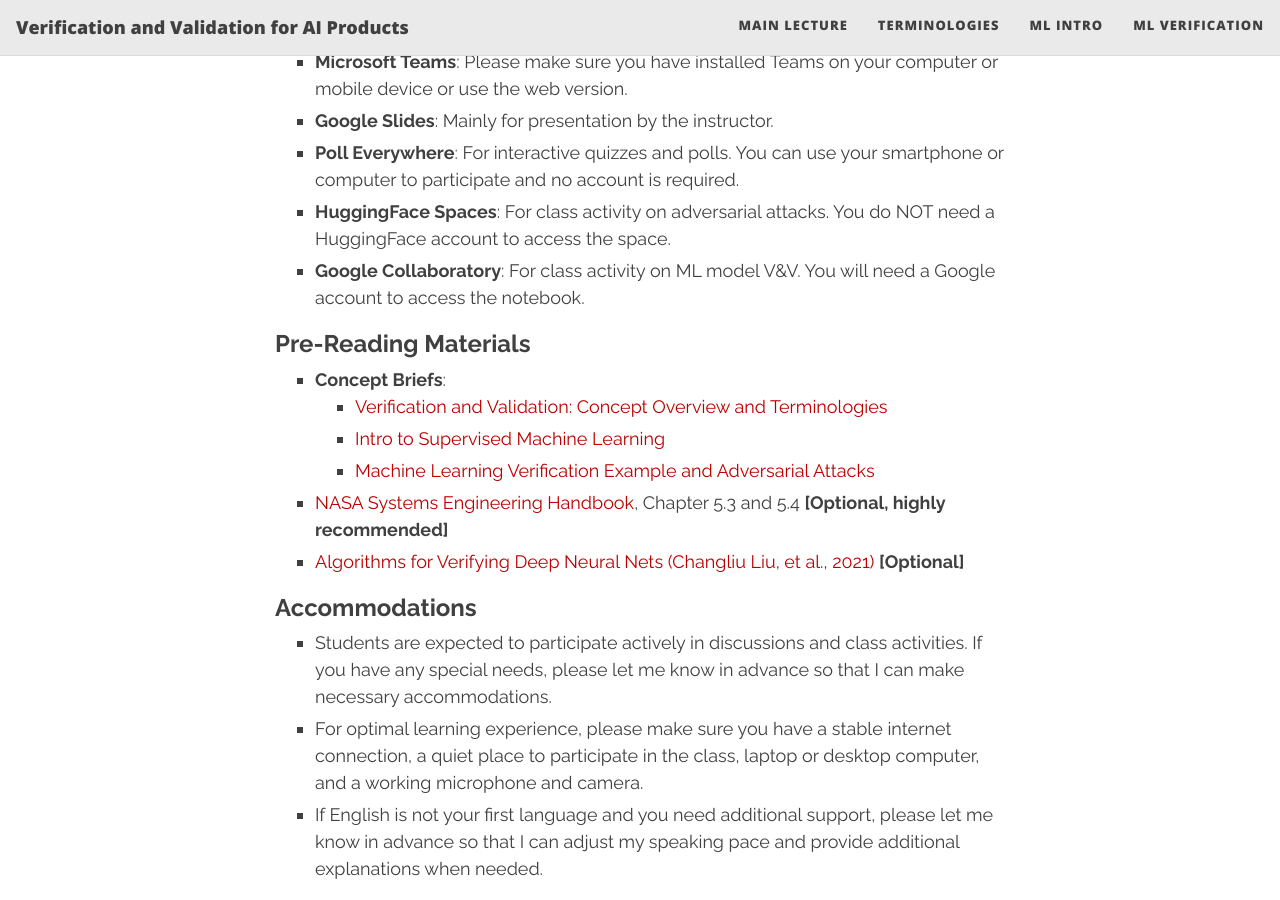
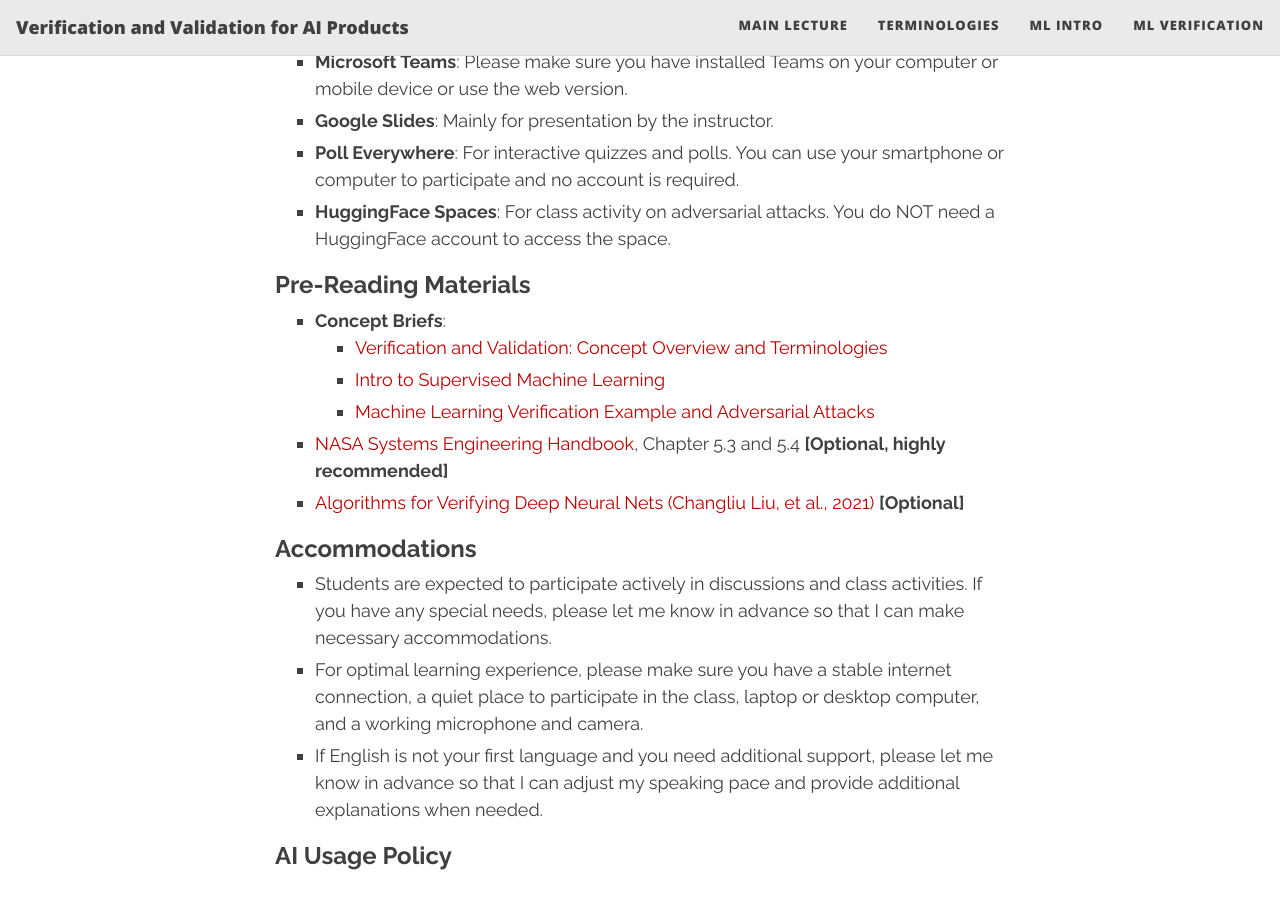
Before and after one commit to VandVAIProducts/VandVAIProducts.github.io, a Jekyll site: the page built from index.md, in a window 1280 px wide and 900 px high, scrolled down 1253 px. Built offline with Jekyll 4.4.1, drawn with Linux system fonts in a browser that asks for light colours; nearby versions of some CDN libraries.

Commit message:
Removed collab

```diff
--- a/index.md
+++ b/index.md
@@ -46,7 +46,7 @@ Verification and validation (V&V) are essential activities in product developmen
 - **Google Slides**: Mainly for presentation by the instructor.
 - **Poll Everywhere**: For interactive quizzes and polls. You can use your smartphone or computer to participate and no account is required.
 - **HuggingFace Spaces**: For class activity on adversarial attacks. You do NOT need a HuggingFace account to access the space.
-- **Google Collaboratory**: For class activity on ML model V&V. You will need a Google account to access the notebook.
+<!-- - **Google Collaboratory**: For class activity on ML model V&V. You will need a Google account to access the notebook. -->
 
 
 <!-- ### Agenda
```
